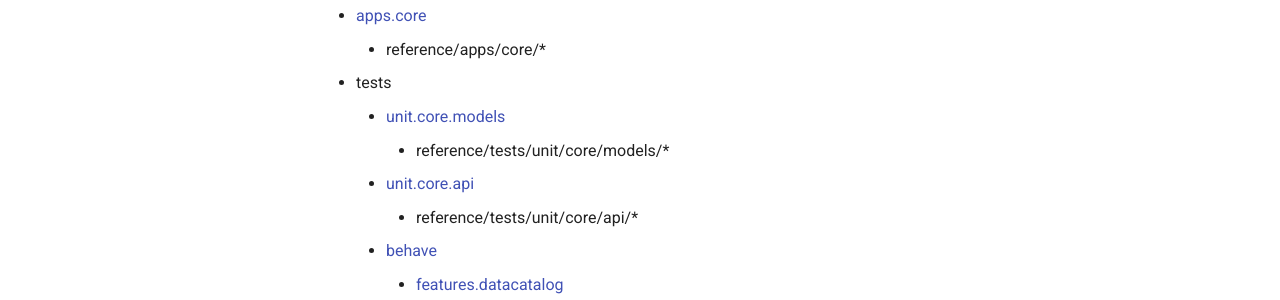
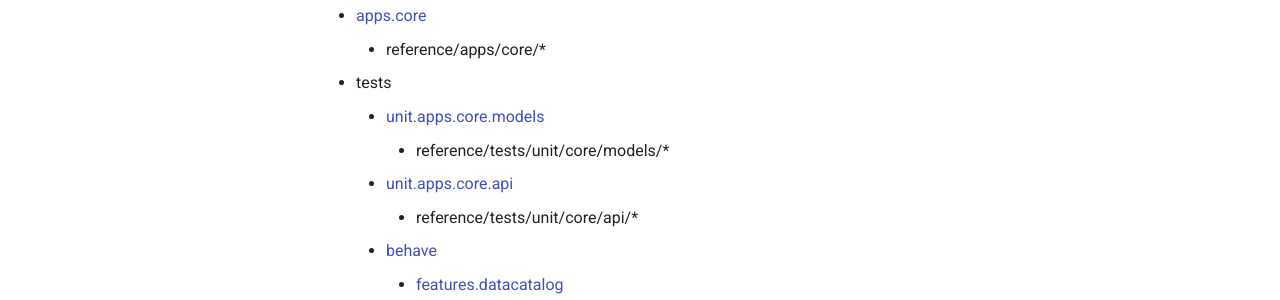
Before and after one commit to CSCfi/fairdata-metax-v3, an MkDocs documentation site: the page built from docs/SUMMARY.md, in a window 1280 px wide. Shown: the part 210-510 px from the top of the page. Built offline with MkDocs 1.6.1 and Material for MkDocs 9.7.7, drawn with Linux system fonts in a browser that asks for light colours.

Commit message:
add apps to reference navigation tree

```diff
--- a/docs/SUMMARY.md
+++ b/docs/SUMMARY.md
@@ -2,9 +2,9 @@
     - [apps.core](reference/apps/core/index.md)
         - reference/apps/core/*
     - tests
-        - [unit.core.models](reference/tests/unit/core/models/index.md)
+        - [unit.apps.core.models](reference/tests/unit/core/models/index.md)
             - reference/tests/unit/core/models/*
-        - [unit.core.api](reference/tests/unit/core/api/index.md)
+        - [unit.apps.core.api](reference/tests/unit/core/api/index.md)
             - reference/tests/unit/core/api/*
         - [behave](reference/tests/behave/index.md)
             - [features.datacatalog](reference/tests/behave/features/data-catalog/index.md)
```
